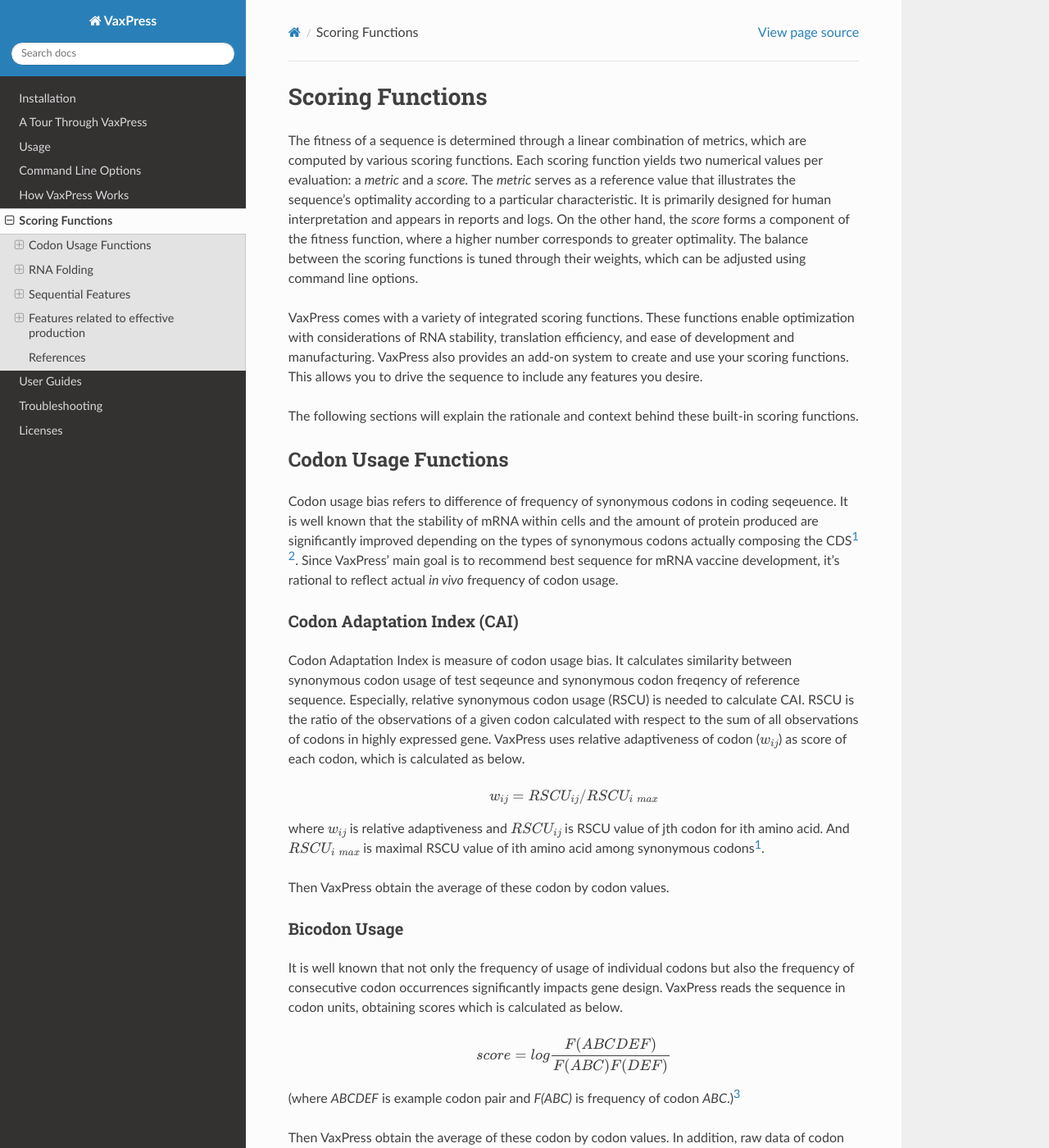
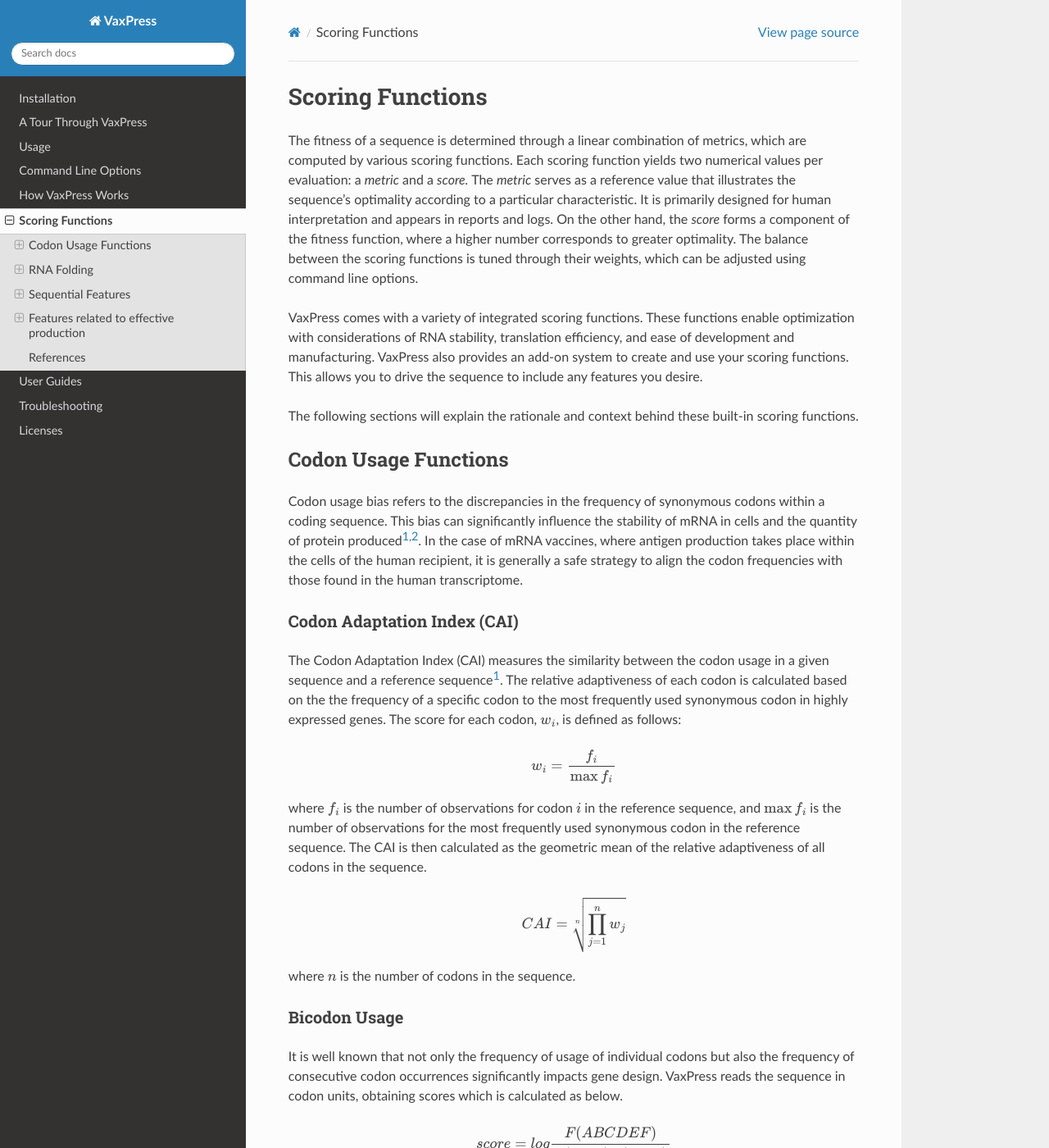
Before and after one commit to ChangLabSNU/VaxPress, a Sphinx documentation site: the page built from docs/scoring_functions.rst, in a window 1280 px wide and 1400 px high. Shown: the whole window at 82% size. Built offline with Sphinx 7.4.7 and the Read the Docs theme 2.0.0, drawn with Linux system fonts in a browser that asks for light colours.

Commit message:
Revise the first parts about CAI.

```diff
--- a/docs/scoring_functions.rst
+++ b/docs/scoring_functions.rst
@@ -36,36 +36,36 @@
 Codon Usage Functions
 ---------------------
 
-Codon usage bias refers to difference of frequency of synonymous
-codons in coding seqeuence. It is well known that the stability
-of mRNA within cells and the amount of protein produced are
-significantly improved depending on the types of synonymous codons
-actually composing the CDS\ [#CAI]_ [#Presnyak2015]_. Since
-VaxPress' main goal
-is to recommend best sequence for mRNA vaccine development, it's
-rational to reflect actual *in vivo* frequency of codon usage.
+Codon usage bias refers to the discrepancies in the frequency of
+synonymous codons within a coding sequence. This bias can significantly
+influence the stability of mRNA in cells and the quantity of protein
+produced\ [#CAI]_:sup:`,`\ [#Presnyak2015]_. In the case of mRNA vaccines,
+where antigen production takes place within the cells of the human
+recipient, it is generally a safe strategy to align the codon
+frequencies with those found in the human transcriptome.
 
 ============================
 Codon Adaptation Index (CAI)
 ============================
 
-Codon Adaptation Index is measure of codon usage bias. It calculates
-similarity between synonymous codon usage of test seqeunce and
-synonymous codon freqency of reference sequence. Especially,
-relative synonymous codon usage (RSCU) is needed to calculate CAI.
-RSCU is the ratio of the observations of a given codon calculated
-with respect to the sum of all observations of codons in highly
-expressed gene. VaxPress uses relative adaptiveness of
-codon (:math:`w_{ij}`) as score of each codon, which is calculated
-as below.
+The Codon Adaptation Index (CAI) measures the similarity between
+the codon usage in a given sequence and a reference sequence\ [#CAI]_.
+The relative adaptiveness of each codon is calculated based on the
+the frequency of a specific codon to the most frequently used
+synonymous codon in highly expressed genes. The score for each
+codon, :math:`w_{i}`, is defined as follows:
 
-.. math:: w_{ij} = RSCU_{ij}/RSCU_{i\;max}
+.. math:: w_{i} = \frac{f_{i}}{\max{f_{i}}}
 
-where :math:`w_{ij}` is relative adaptiveness and :math:`RSCU_{ij}`
-is RSCU value of jth codon for ith amino acid. And :math:`RSCU_{i\;max}`
-is maximal RSCU value of ith amino acid among synonymous codons\ [#CAI]_.
+where :math:`f_{i}` is the number of observations for codon :math:`i` in
+the reference sequence, and :math:`\max{f_{i}}` is the number of
+observations for the most frequently used synonymous codon in the
+reference sequence. The CAI is then calculated as the geometric
+mean of the relative adaptiveness of all codons in the sequence.
 
-Then VaxPress obtain the average of these codon by codon values.
+.. math:: CAI = \sqrt[n]{\prod_{j=1}^{n} w_{j}}
+
+where :math:`n` is the number of codons in the sequence.
 
 =============
 Bicodon Usage
```
